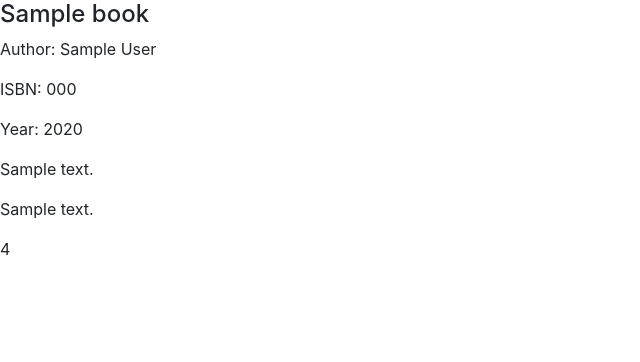
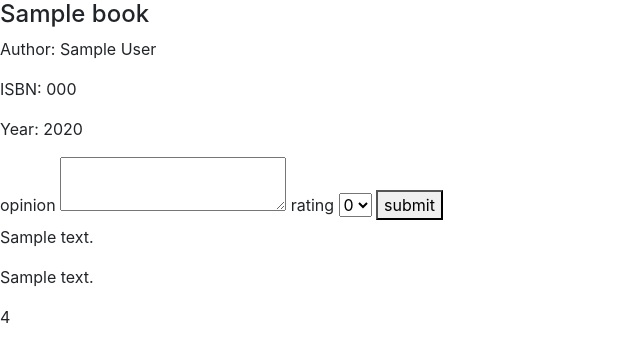
Before and after one commit to rajputd/CS50W, a Flask app: template project1/templates/book.html in a window 1280 px wide. Shown: the top 362 px of the page, without its empty margins (0-640 px from the left). Run offline with Flask 2, Linux system fonts and the light colour scheme; the template is opened without the code that fills it: most values are stand-ins (such as "Sample title", 1, 10 or a date in 2020); some libraries are stand-ins or nearby versions.

Commit message:
Add basic form to enter reviews

```diff
--- a/project1/templates/book.html
+++ b/project1/templates/book.html
@@ -5,6 +5,21 @@
     <p>Author: {{ book.author }}</p>
     <p>ISBN: {{ book.isbn }}</p>
     <p>Year: {{ book.year }}</p>
+
+    <form action="" method="POST">
+        <label>opinion</label>
+        <textarea name="review_content"></textarea>
+        <label>rating</label>
+        <select name="rating">
+            <option option="0">0</option>
+            <option option="1">1</option>
+            <option option="2">2</option>
+            <option option="3">3</option>
+            <option option="4">4</option>
+            <option option="5">5</option>
+        </select>
+        <button type="submit">submit</button>
+    </form>
 
     {% for review in reviews %}
         <div>
```
